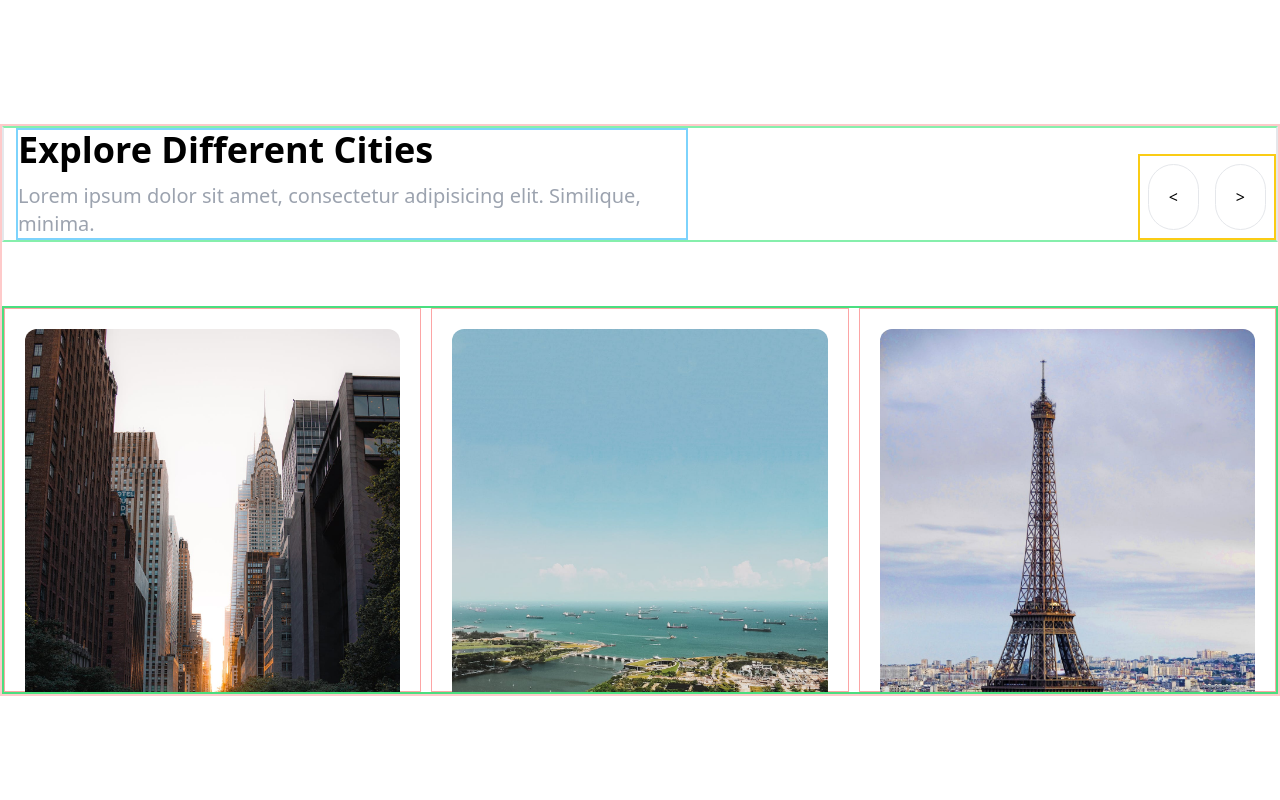
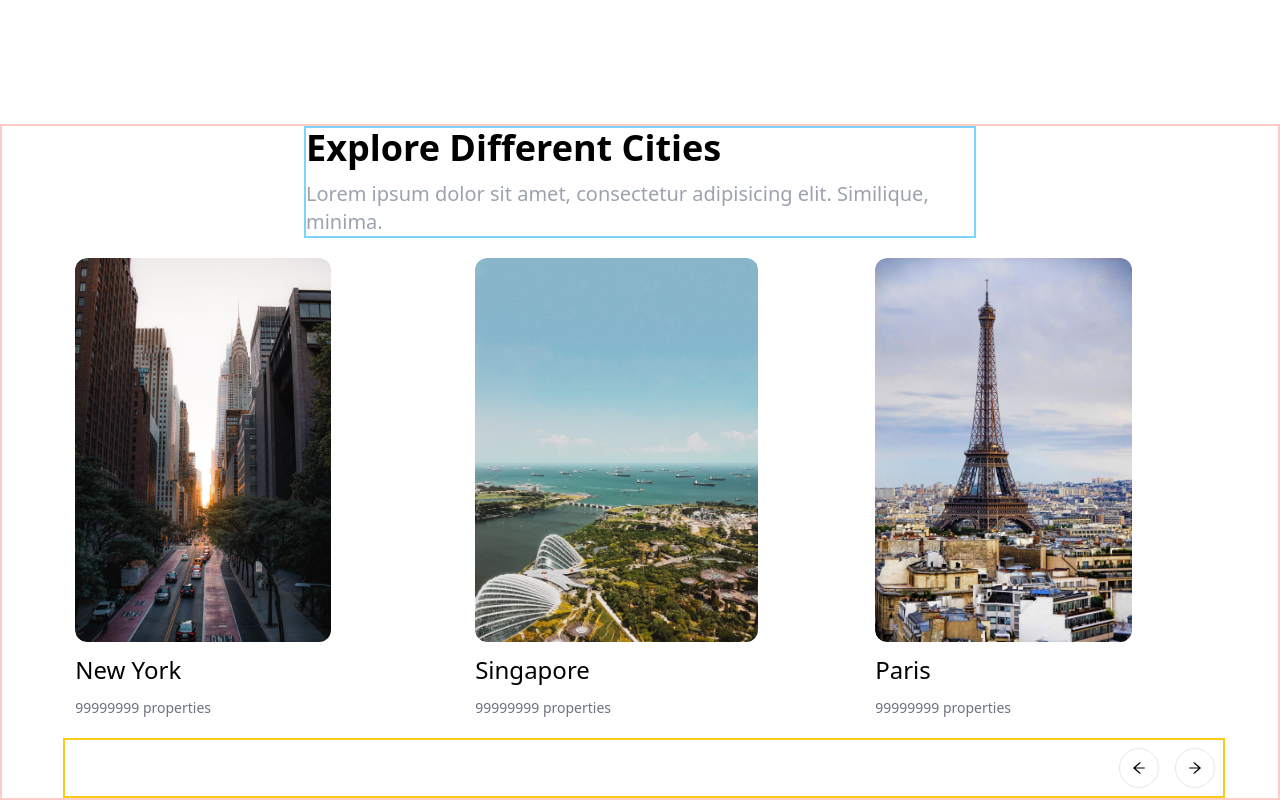
Before and after one commit to shabbirbd/Trip-finder, a React (Vite) app: page / in a window 1280 px wide. Shown: the part 679-1479 px from the top of the page. Before the commit the page ends 1375 px from the top, so only its background shows below. Built offline with nearby package versions, Linux system fonts and the light colour scheme; the HTML template or start-up script is replaced by a standard one.

Commit message:
updating slider

```diff
--- a/src/components/Cities.jsx
+++ b/src/components/Cities.jsx
@@ -4,19 +4,13 @@ import Slider from './Slider';
 const Cities = () => {
     return (
         <section className='border-2 border-red-200'>
-            <div className='border-2 border-y-green-300 flex flex-col sm:flex-row sm:items-end justify-between mb-12 lg:mb-16'>
-                <div className='border-2 border-sky-300 max-w-2xl mx-3'>
+                <div className='border-2 border-sky-300 max-w-2xl m-auto'>
                     <h1 className='text-3xl md:text-4xl font-semibold'>Explore Different Cities</h1>
                     <p className='mt-2 md:mt-3 font-normal text-base sm:text-xl text-gray-400'>Lorem ipsum dolor sit amet, consectetur adipisicing elit. Similique, minima.</p>
                 </div>
-                <div className='border-2 border-yellow-400 mt-4 flex justify-end sm:ml-2 sm:mt-0 flex-shrink-0'>
-                    <p className='p-5 border rounded-full m-2'>{"<"}</p>
-                    <p className='p-5 border rounded-full m-2'>{">"}</p>
-                </div>
-            </div>
 
             {/* carousel item */}
-            <div className='border-2 border-green-400'>
+            <div className='mx-auto w-11/12 '>
                 <Slider/>
             </div>
         </section>
--- a/src/components/Slider.jsx
+++ b/src/components/Slider.jsx
@@ -3,6 +3,7 @@ import 'swiper/css';
 import 'swiper/css/navigation';
 import { Swiper, SwiperSlide } from 'swiper/react';
 import { cities } from '../data/cities';
+import SliderBtns from './SliderBtns';
 
 
 
@@ -12,25 +13,39 @@ const Slider = () => {
     return (
         <Swiper
             spaceBetween={10}
-            slidesPerView={3}
-            onSlideChange={() => console.log('slide change')}
-            onSwiper={(swiper) => console.log(swiper)}
+            breakpoints={{
+                640: {
+                  slidesPerView: 2,
+                  spaceBetween: 20,
+                },
+                768: {
+                  slidesPerView: 2,
+                  spaceBetween: 20,
+                },
+                1024: {
+                  slidesPerView: 3,
+                  spaceBetween: 30,
+                },
+                1440:{
+                    slidesPerView: 4,
+                    spaceBetween: 40
+                }
+              }}
             >
+                <SliderBtns/>
                 {
                     cities.map(city=>(
-                        <div className='border-2 border-yellow-500 h-full'>
                             <SwiperSlide>
-                                <div className='border border-red-300 flex flex-col gap-3 h-64 lg:h-96 p-5'>
-                                    <div>
-                                        <img src={city.scene} className='rounded-xl' alt="city" />
+                                <div className='p-5 w-auto'>
+                                    <div className=' overflow-hidden rounded-xl h-96'>
+                                        <img src={city.scene} className='hover:scale-125 rounded-xl duration-500 h-full' alt="city" />
                                     </div>
-                                    <div className='border border-green-300'>
-                                        <h1>{city.name}</h1>
-                                        <p>{city.property} properties</p>
+                                    <div className=''>
+                                        <h1 className='text-2xl py-3'>{city.name}</h1>
+                                        <p className='text-sm text-gray-500'>{city.property} properties</p>
                                     </div>
                                 </div>
                             </SwiperSlide>
-                        </div>
                     ))
                 }
 
--- /dev/null
+++ b/src/components/SliderBtns.jsx
@@ -0,0 +1,22 @@
+import React from 'react';
+import { AiOutlineArrowLeft, AiOutlineArrowRight } from "react-icons/ai";
+import { useSwiper } from 'swiper/react';
+
+
+
+const SliderBtns = () => {
+    const swiper = useSwiper();
+
+    return (
+        <div className='border-2 border-yellow-400 mt-4 flex justify-end sm:ml-2 sm:mt-0 flex-shrink-0'>
+            <div onClick={()=> swiper.slidePrev()} className='w-10 h-10 m-2 flex items-center justify-center border rounded-full'>
+                <AiOutlineArrowLeft/>
+            </div>
+            <div onClick={()=> swiper.slideNext()} className='w-10 h-10 m-2 flex items-center justify-center border rounded-full'>
+                <AiOutlineArrowRight/>
+            </div>
+        </div>
+    );
+};
+
+export default SliderBtns;
```
